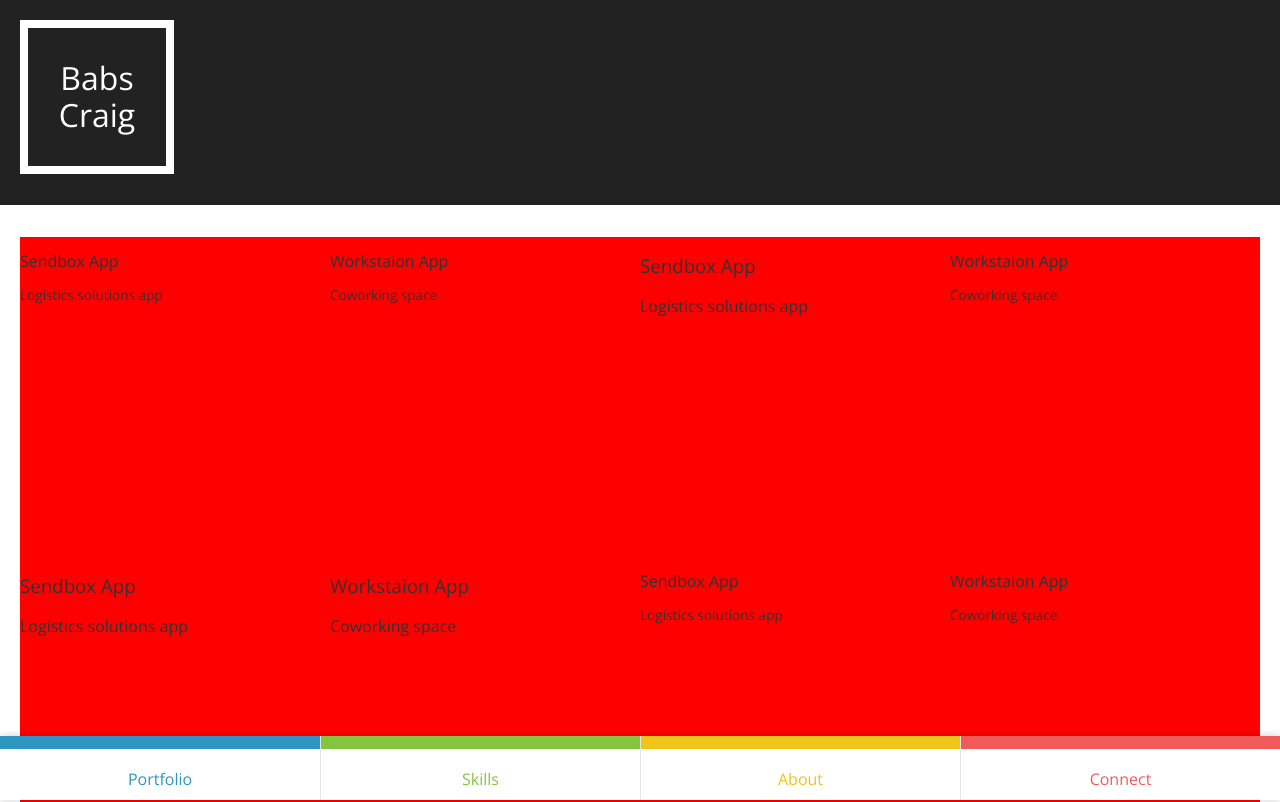
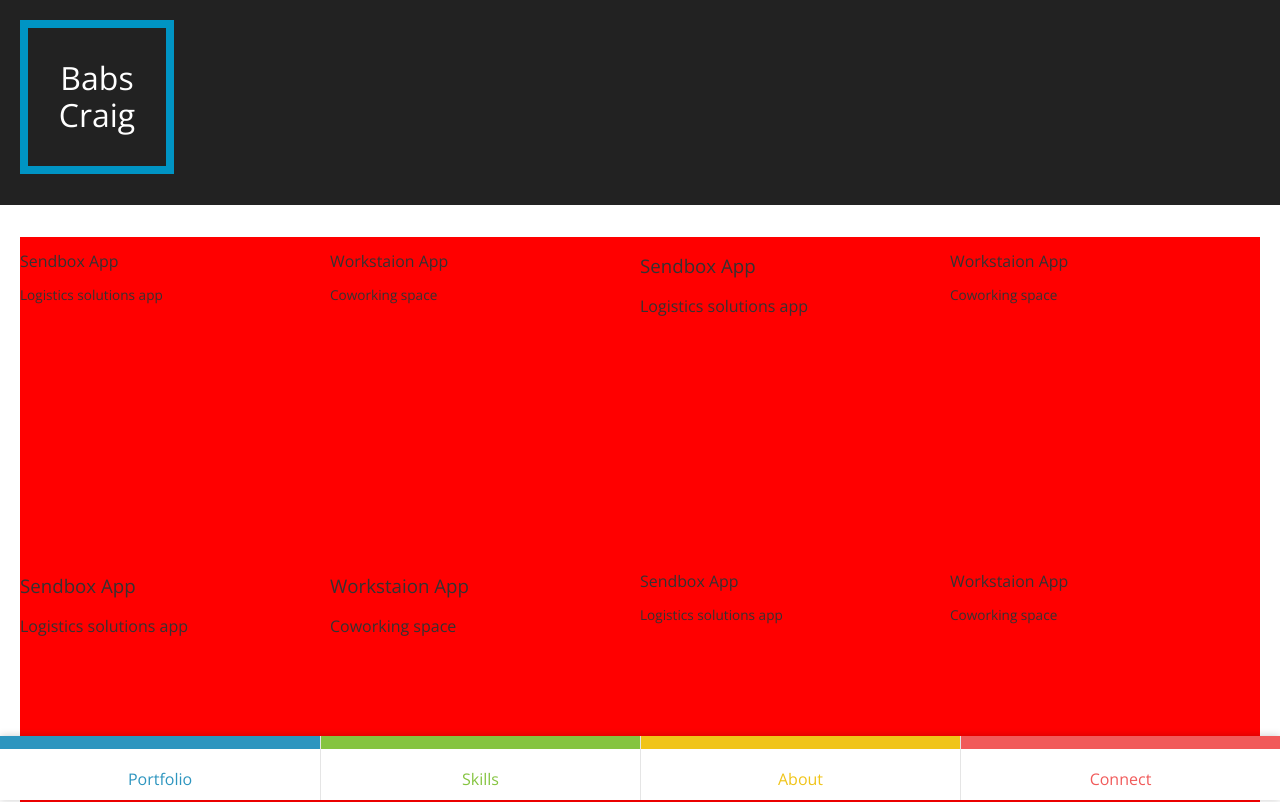
Before and after one commit to babzcraig/react-portfolio, a React (Create React App) app: page /portfolio in a window 1280 px wide. Shown: the top 802 px of the page. Built offline with nearby package versions, Linux system fonts and the light colour scheme.

Commit message:
add changing border color on page change

```diff
--- a/src/components/Header.js
+++ b/src/components/Header.js
@@ -1,15 +1,19 @@
 import React from "react";
 import { withRouter } from "react-router-dom";
 import LogoSquare from "./LogoSquare";
+import getThemeColorForRoute from "../utilities/getThemeColorForRoute";
 
 const Header = ({ linkTo, match, location }) => {
-  const isOnHomeRoute =
-    location.pathname === "/" || location.pathname === "/home";
+  const { pathname } = location;
+  const isOnHomeRoute = pathname === "/" || pathname === "/home";
 
   if (isOnHomeRoute) return null;
   return (
     <header className="App-header">
-      <LogoSquare linkTo={linkTo} />
+      <LogoSquare
+        themeColor={getThemeColorForRoute(pathname)}
+        linkTo={linkTo}
+      />
     </header>
   );
 };
--- a/src/components/LogoSquare.js
+++ b/src/components/LogoSquare.js
@@ -1,12 +1,13 @@
 import React from "react";
 import styled from "styled-components";
 
-const LogoSquare = ({ linkTo, style, homeVersion, onHover }) => {
+const LogoSquare = ({ linkTo, style, homeVersion, onHover, themeColor }) => {
   return (
     <StyledLogoSquare
       onMouseEnter={onHover}
       onMouseLeave={onHover}
       homeVersion={homeVersion}
+      themeColor={themeColor}
       style={style}
       className="logo-window"
       href={linkTo}
@@ -21,8 +22,10 @@
   position: ${({ homeVersion }) => (homeVersion ? "static" : "absolute")};
   top: 20px;
   left: 20px;
-  border: ${({ homeVersion }) =>
-    homeVersion ? "11px solid #000" : "8px solid #fff"};
+  border: ${({ homeVersion, themeColor }) => {
+    if (homeVersion) return "11px solid #000";
+    return `8px solid ${themeColor}`;
+  }};
   width: ${({ homeVersion }) => (homeVersion ? "300px" : "154px")};
   height: ${({ homeVersion }) => (homeVersion ? "300px" : "154px")};
 
@@ -50,7 +53,7 @@
     width: 93px;
     height: 93px;
     line-height: 1.15;
-    border: 5px solid #fff;
+    border-width: 5px;
     .name {
       font-size: 1.3rem;
     }
```
